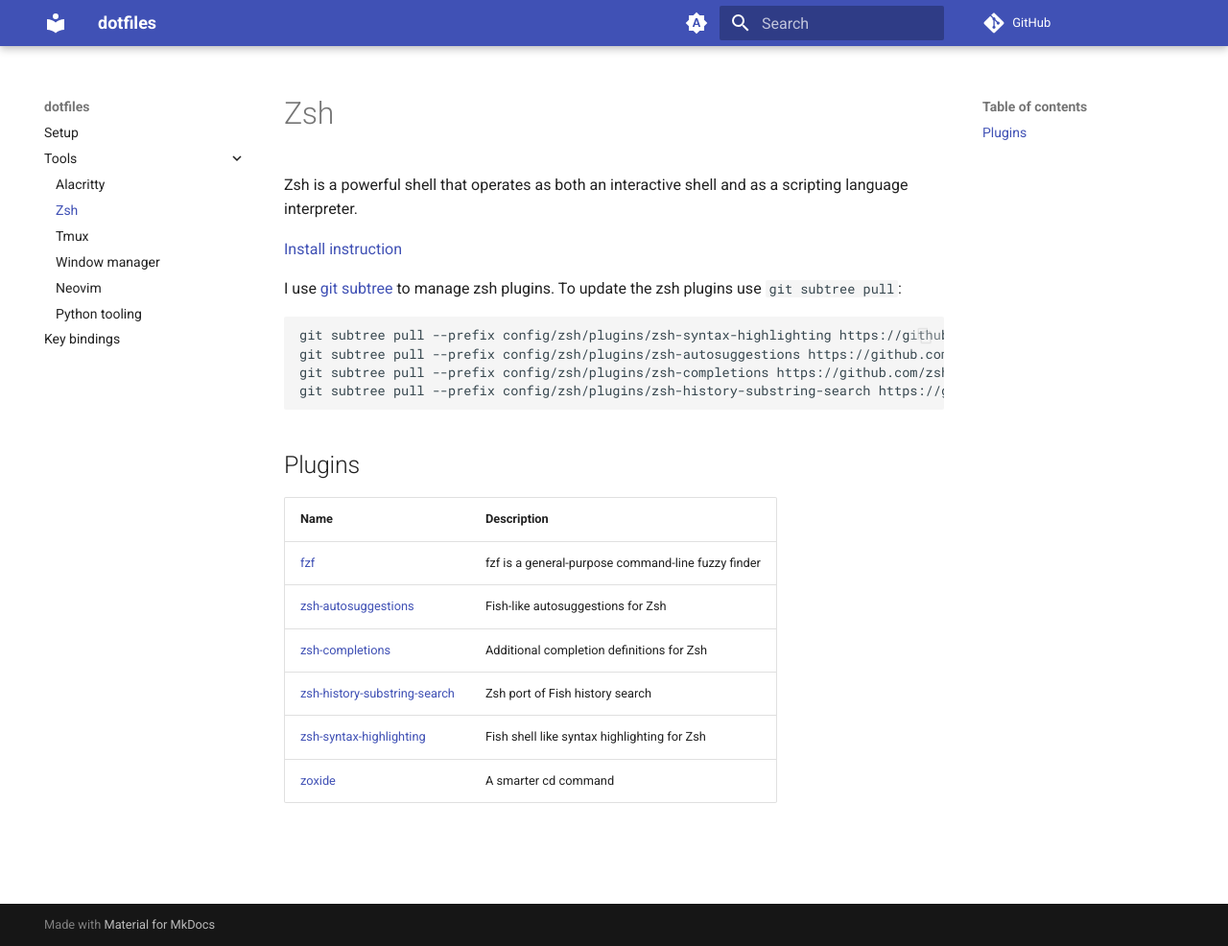
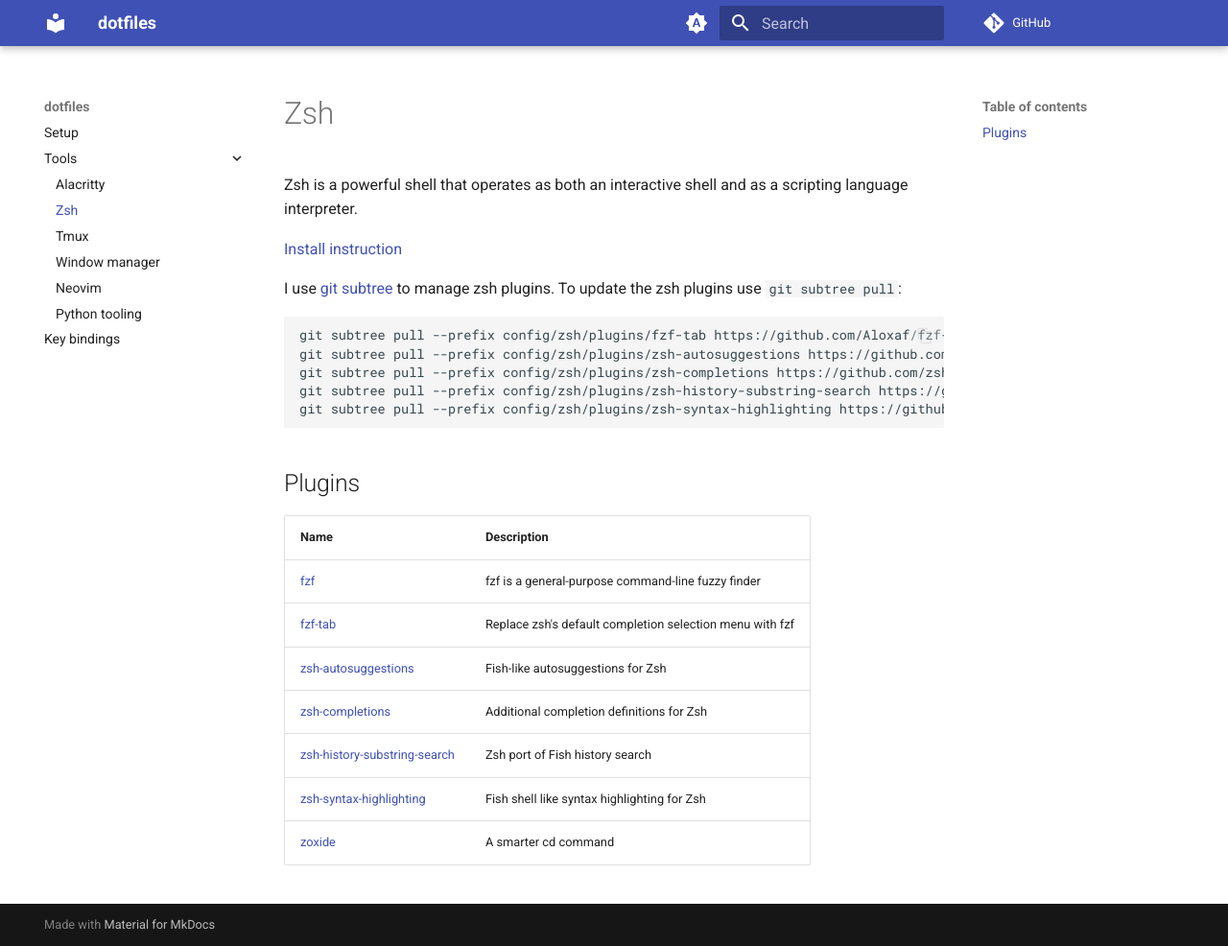
Before and after one commit to HieuDao-code/dotfiles, an MkDocs documentation site: the page built from docs/zsh.md, in a window 1280 px wide and 986 px high. Shown: the whole window at 96% size. Built offline with MkDocs 1.6.1 and Material for MkDocs 9.7.7, drawn with Linux system fonts in a browser that asks for light colours; comment, search, counter and statistics services are not loaded.

````diff
--- a/docs/zsh.md
+++ b/docs/zsh.md
@@ -7,19 +7,21 @@ Zsh is a powerful shell that operates as both an interactive shell and as a scri
 I use [git subtree](https://gist.github.com/HieuDao-code/096139d00fd8c38b5a4ec8878550100d) to manage zsh plugins. To update the zsh plugins use `git subtree pull`:
 
 ```sh
-git subtree pull --prefix config/zsh/plugins/zsh-syntax-highlighting https://github.com/zsh-users/zsh-syntax-highlighting.git master --squash
+git subtree pull --prefix config/zsh/plugins/fzf-tab https://github.com/Aloxaf/fzf-tab master --squash
 git subtree pull --prefix config/zsh/plugins/zsh-autosuggestions https://github.com/zsh-users/zsh-autosuggestions.git master --squash
 git subtree pull --prefix config/zsh/plugins/zsh-completions https://github.com/zsh-users/zsh-completions.git master --squash
 git subtree pull --prefix config/zsh/plugins/zsh-history-substring-search https://github.com/zsh-users/zsh-history-substring-search.git master --squash
+git subtree pull --prefix config/zsh/plugins/zsh-syntax-highlighting https://github.com/zsh-users/zsh-syntax-highlighting.git master --squash
 ```
 
 ## Plugins
 
-| Name                                                                                      | Description                                        |
-| ----------------------------------------------------------------------------------------- | -------------------------------------------------- |
-| [fzf](https://github.com/junegunn/fzf)                                                    | fzf is a general-purpose command-line fuzzy finder |
-| [zsh-autosuggestions](https://github.com/zsh-users/zsh-autosuggestions)                   | Fish-like autosuggestions for Zsh                  |
-| [zsh-completions](https://github.com/zsh-users/zsh-completions)                           | Additional completion definitions for Zsh          |
-| [zsh-history-substring-search](https://github.com/zsh-users/zsh-history-substring-search) | Zsh port of Fish history search                    |
-| [zsh-syntax-highlighting](https://github.com/zsh-users/zsh-syntax-highlighting)           | Fish shell like syntax highlighting for Zsh        |
-| [zoxide](https://github.com/ajeetdsouza/zoxide)                                           | A smarter cd command                               |
+| Name                                                                                      | Description                                              |
+| ----------------------------------------------------------------------------------------- | -------------------------------------------------------- |
+| [fzf](https://github.com/junegunn/fzf)                                                    | fzf is a general-purpose command-line fuzzy finder       |
+| [fzf-tab](https://github.com/Aloxaf/fzf-tab)                                              | Replace zsh's default completion selection menu with fzf |
+| [zsh-autosuggestions](https://github.com/zsh-users/zsh-autosuggestions)                   | Fish-like autosuggestions for Zsh                        |
+| [zsh-completions](https://github.com/zsh-users/zsh-completions)                           | Additional completion definitions for Zsh                |
+| [zsh-history-substring-search](https://github.com/zsh-users/zsh-history-substring-search) | Zsh port of Fish history search                          |
+| [zsh-syntax-highlighting](https://github.com/zsh-users/zsh-syntax-highlighting)           | Fish shell like syntax highlighting for Zsh              |
+| [zoxide](https://github.com/ajeetdsouza/zoxide)                                           | A smarter cd command                                     |
````
Also changed, not shown: docs/README.md (+1 -0 lines), docs/key_binding.md (+4 -0 lines), docs/neovim.md (+11 -10 lines), 2 other files.
